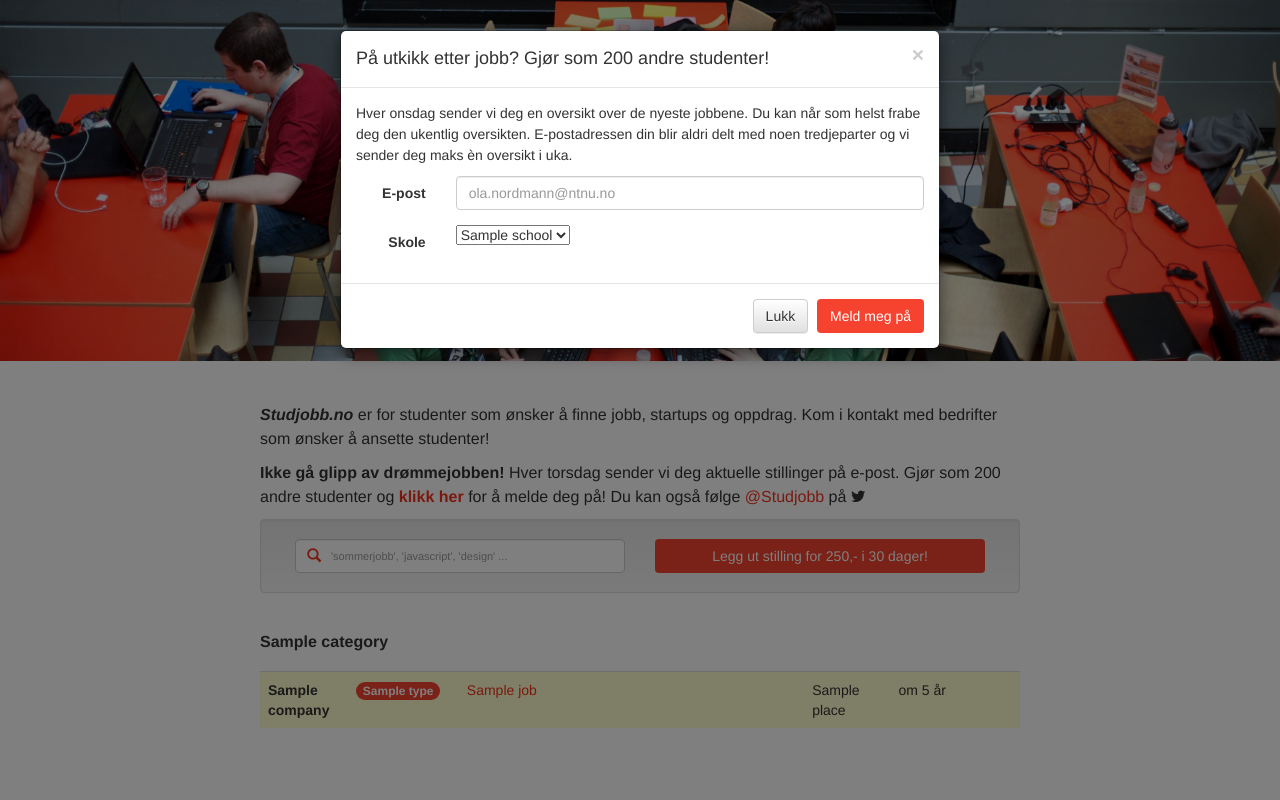
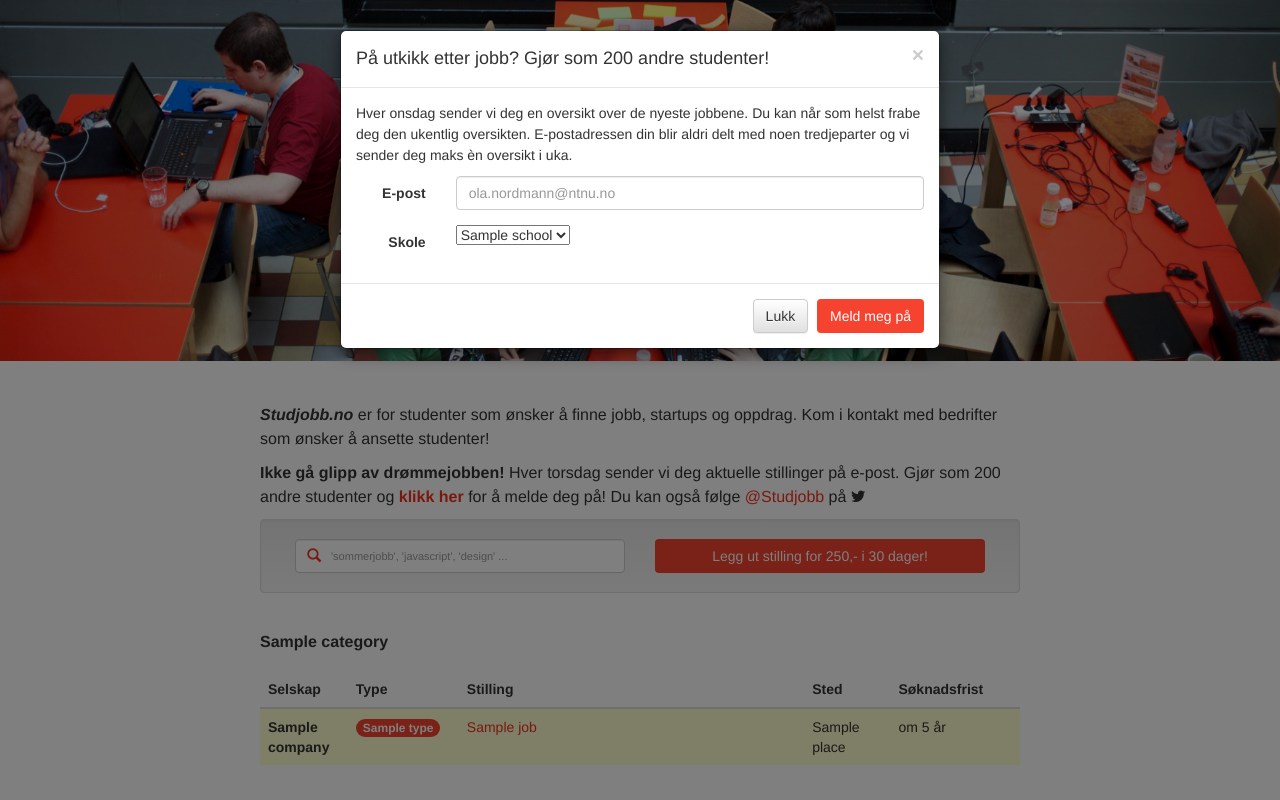
Before and after one commit to HYDPublic/Studjobb, a PHP site: template app/views/board.php in a window 1280 px wide. Run offline with PHP 8.4, Linux system fonts and the light colour scheme; the template is opened without the code that fills it: most values are stand-ins (such as "Sample title", 1, 10 or a date in 2020); some libraries are stand-ins or nearby versions.

Commit message:
added thead to board

```diff
--- a/app/views/board.php
+++ b/app/views/board.php
@@ -42,6 +42,14 @@
                     <div class="listing row">
                         <h3><?php print $category->name; ?></h3>
                         <table class="table table-hover">
+                            <thead>
+								<th>Selskap</th>
+								<th>Type</th>
+								<th>Stilling</th>
+								<th>Sted</th>
+								<th>Søknadsfrist</th>
+							</thead>
+
                             <tbody>
                                 <?php foreach ($category->jobs as $job): ?>
                                 <?php if ($job->published == true): ?>
```
